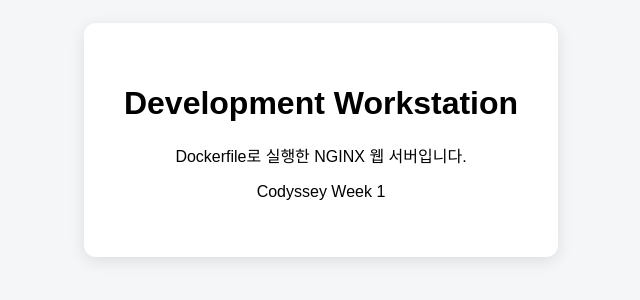
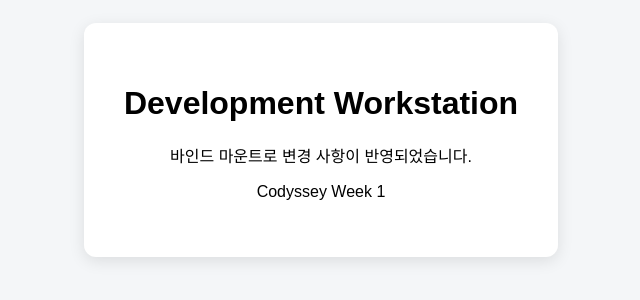
Before and after one commit to minsukim9/codyssey-week-1, a plain HTML site: page app/index.html in a window 1280 px wide. Shown: the part 260-560 px from the top of the page, 319-959 px from the left. Drawn offline with Linux system fonts and the light colour scheme.

Commit message:
docs: 바인드 마운트 변경 반영 실습 기록

```diff
--- a/app/index.html
+++ b/app/index.html
@@ -30,7 +30,7 @@
 <body>
     <main>
         <h1>Development Workstation</h1>
-        <p>Dockerfile로 실행한 NGINX 웹 서버입니다.</p>
+        <p>바인드 마운트로 변경 사항이 반영되었습니다.</p>
         <p>Codyssey Week 1</p>
     </main>
 </body>
```
Also changed, not shown: images/bind-mount-practice/after-change.png (added), images/bind-mount-practice/before-change.png (added), images/bind-mount-practice/bind-mount-info.png (added), images/bind-mount-practice/container-file-check.png (added), images/bind-mount-practice/readonly-check.png (added), 1 other file.
